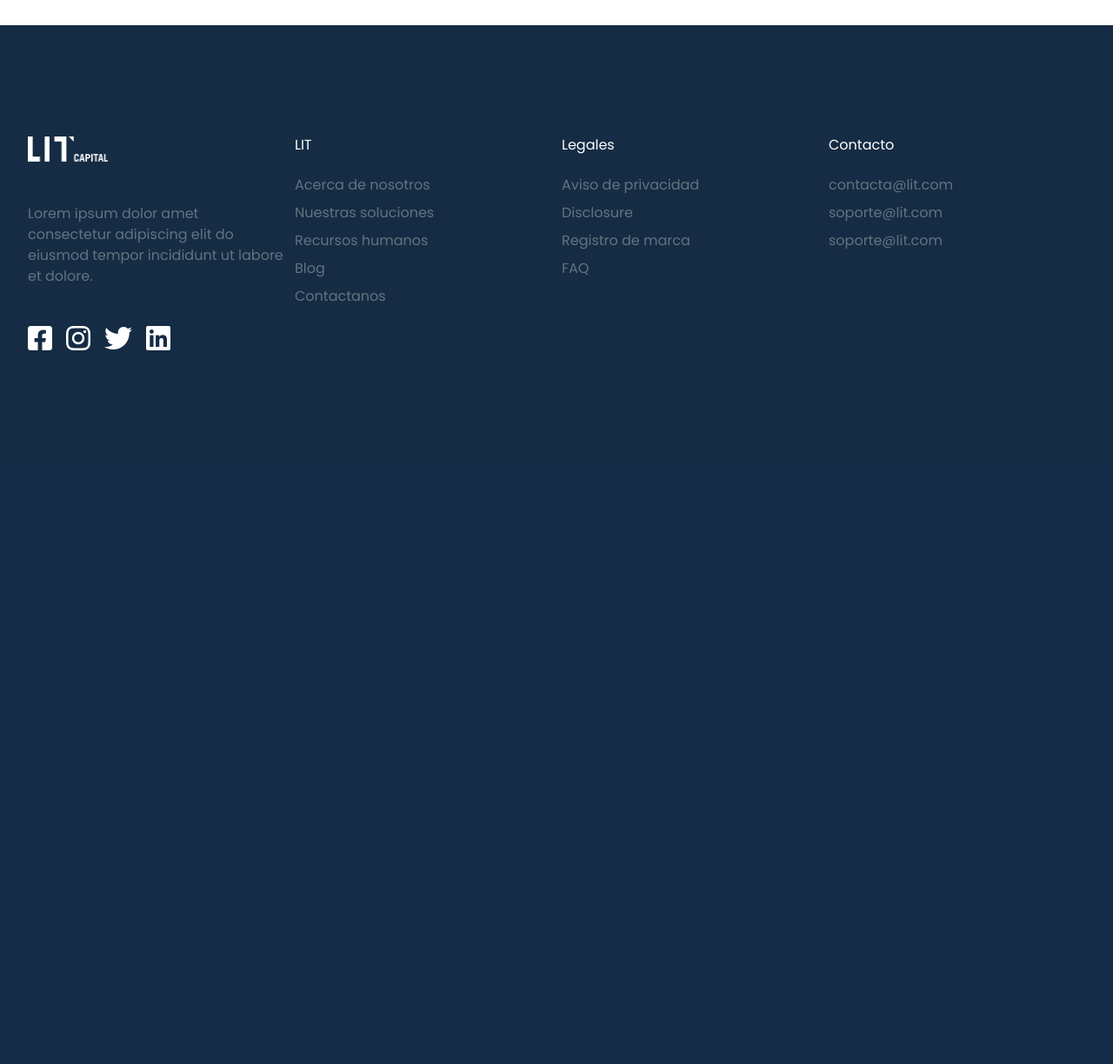
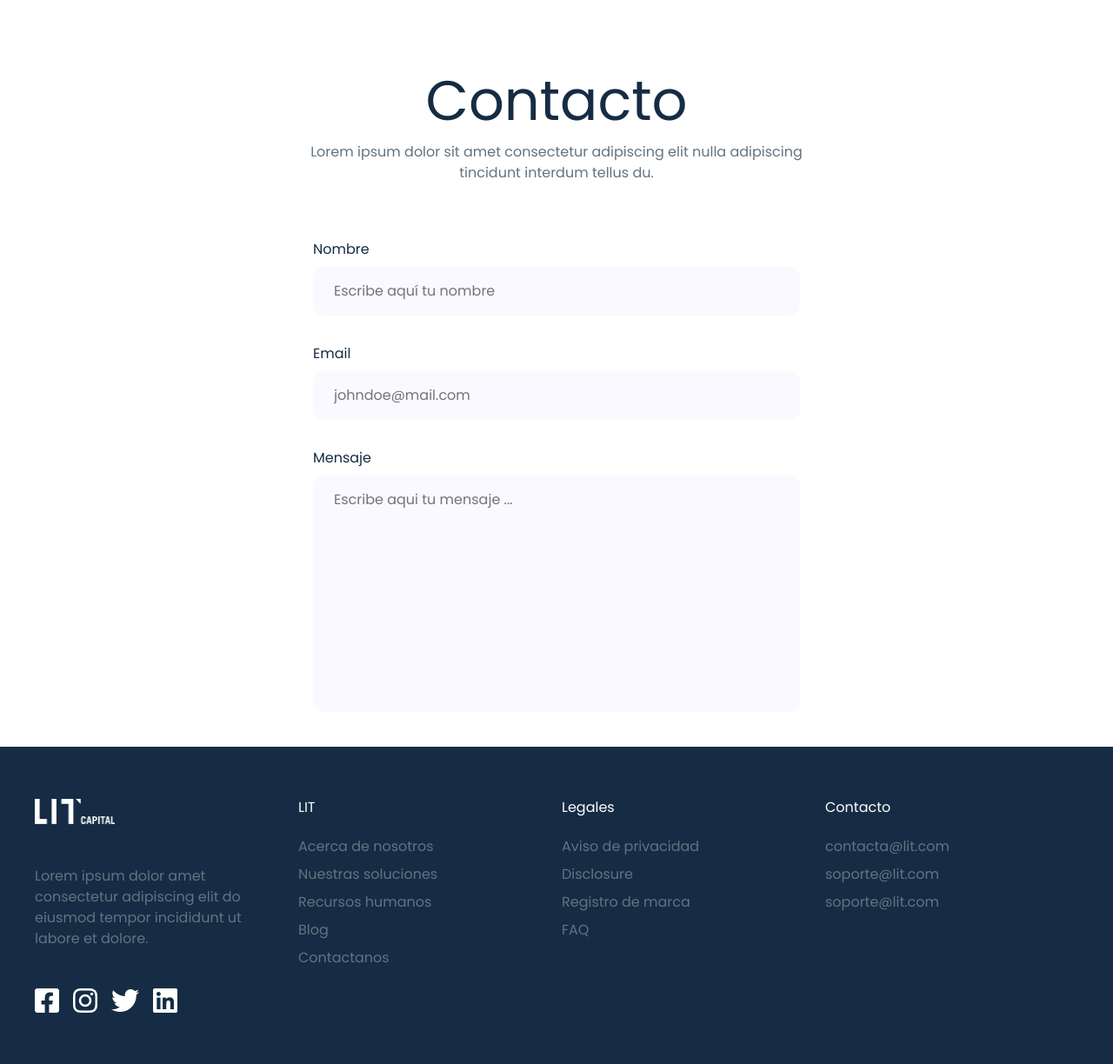
Before and after one commit to samuel-mc/lit-capital, a PHP site: page /lit_capital/ in a window 1280 px wide. Shown: the part 2339-3563 px from the top of the page at 87% size. Before the commit the page ends 2742 px from the top, so only its background shows below. Run offline with PHP 8.4, Linux system fonts and the light colour scheme; some libraries are stand-ins or nearby versions.

Commit message:
Seccion de contacto

```diff
--- a/public/css/generics.css
+++ b/public/css/generics.css
@@ -3,6 +3,7 @@
     --medium-blue: #3E5E8C;
     --light-blue: #77B0D2;
     --grey: #637381;
+    --white-input: #F9F9FF;
 
     --text-xs: 12px;
     --text-sm: 16px;
@@ -47,6 +48,10 @@
 
 .text--grey {
     color: var(--grey);
+}
+
+.text--dark-blue {
+    color: var(--dark-blue);
 }
 
 .a--white {
--- a/public/css/style.css
+++ b/public/css/style.css
@@ -35,7 +35,43 @@ html {
 }
 
 .p--footer {
-    padding: 128px 32px;
+    padding: 60px 40px;
+}
+
+.input--group {
+    display: flex;
+    flex-direction: column;
+    width: 100%;
+    padding: 16px;
+}
+
+.input--group > input {
+    background-color: var(--white-input);
+    border: none;
+    padding: 16px 24px;
+    border-radius: 12px;
+    transition: box-shadow 0.6s ease-in-out;
+}
+
+.input--group > input:focus {
+    outline: none;
+    box-shadow: rgba(0, 0, 0, 0.24) 0px 3px 8px;
+    transition: box-shadow 0.3s ease-in-out;
+}
+
+.input--group > textarea {
+    background-color: var(--white-input);
+    border: none;
+    padding: 16px 24px;
+    border-radius: 12px;
+    resize: none;
+    transition: box-shadow 0.6s ease-in-out;
+}
+
+.input--group > textarea:focus {
+    outline: none;
+    box-shadow: rgba(0, 0, 0, 0.24) 0px 3px 8px;
+    transition: box-shadow 0.3s ease-in-out;
 }
 
 @keyframes appear {
--- a/views/components/contacto.php
+++ b/views/components/contacto.php
@@ -1,31 +1,26 @@
-<section class="max-w-7xl mx-auto bg-yellow_bg px-4 py-8 mt-4 lg:mt-12">
-    <h3 class="text--gradient text-3xl text-center mb-8"><b>Contactanos</b></h3>
-    <div class="grid grid-cols-1 sm:grid-cols-2 max-w-3xl mx-auto gap-4">
-        <div class="p-2">
-            <h4 class="text-xl font-bold">Comienza a optimizar tu logística de una manera más moderna y precisa contáctanos</h4>
-            <!-- <p class="text-grey_text my-4">
-                Lorem ipsum dolor sit amet, consectetur adipisicing elit, sed do eiusmod tempor incididunt ut labore et dolore magna aliqua.
-            </p> -->
-            <!-- <div class="flex items-center my-2">
-                <i class="fa-solid fa-location-dot"></i>
-                <p class="ml-2 text-grey_text">Dirección</p>
-            </div> -->
-            <div class="flex items-center my-2">
-                <i class="fa-solid fa-phone"></i>
-                <p class="ml-2 text-grey_text">(55)7697-8925</p>
-            </div>
-            <div class="flex items-center my-2">
-                <i class="fa-solid fa-envelope"></i>
-                <p class="ml-2 text-grey_text">contacto@encargoolk.com</p>
-            </div>
+<section class="w--50 p-4">
+    <div class="text-center mb-5">
+        <h2 class="text--2xl text--dark-blue mb-2">Contacto</h2>
+        <p class="text--sm text--grey">
+            Lorem ipsum dolor sit amet consectetur adipiscing elit nulla adipiscing tincidunt interdum tellus du.
+        </p>
+    </div>
+    <div class="d-flex w-100 flex-wrap">
+        <div class="input--group">
+            <label for="nombre" class="text--sm text--dark-blue">Nombre</label>
+            <input type="text" id="nombre" name="nombre" placeholder="Escribe aquí tu nombre">
         </div>
-        <div>
-            <form>
-                <input type="email" name="email" id="email" class="shadow-sm block w-full sm:text-sm border-gray-400 rounded-md mb-4" placeholder="Correo electrónico">
-                <input type="text" name="text" id="text" class="shadow-sm block w-full sm:text-sm border-gray-400 rounded-md mb-4" placeholder="Asunto">
-                <textarea name="comentario" id="comentario" cols="30" rows="5" class="shadow-sm block w-full sm:text-sm border-gray-400 rounded-md mb-4" placeholder="Escribe tu comentario ..."></textarea>
-                <button type="submit" class="w-full bg-black hover:bg-orange text-white rounded-md py-1 px-4 transition-all">ENVIAR</button>
-            </form>
+        <div class="input--group">
+            <label for="email" class="text--sm text--dark-blue">Email</label>
+            <input type="text" id="email" placeholder="johndoe@mail.com">
+        </div>
+
+    </div>
+    <div>
+        <div class="input--group w-100">
+            <label for="mensaje" class="text--sm text--dark-blue">Mensaje</label>
+            <textarea name="mensaje" id="mensaje" cols="30" rows="10" placeholder="Escribe aqui tu mensaje ..."></textarea>
         </div>
     </div>
+
 </section>
--- a/views/index.php
+++ b/views/index.php
@@ -13,7 +13,7 @@
         <div class="grid--2cols align-items-center gap--24">
             <div class="text--white">
                 <h2 class="text--2xl">Quienes somos</h2>
-                <p class="text-sm my-3">
+                <p class="text-sm my-5">
                     Lorem ipsum dolor sit amet consectetur adipiscing eli mattis sit phasellus mollis sit aliquam sit nullam.
                 </p>
                 <a href="<?php echo __ROOT__; ?>/contacto" class="btn btn-light py-3 px-4">
@@ -32,15 +32,17 @@
             </div>
             <div class="text--white">
                 <h2 class="text--2xl">Nuestras soluciones</h2>
-                <p class="text-sm my-3">
+                <p class="text-sm my-5">
                     Lorem ipsum dolor sit amet consectetur adipiscing eli mattis sit phasellus mollis sit aliquam sit nullam.
                 </p>
+                <div class="d-flex flex-wrap">
                     <a href="<?php echo __ROOT__; ?>/contacto" class="btn btn-light py-3 px-4">
                         Conoce más
                     </a>
                     <a href="<?php echo __ROOT__; ?>/contacto" class="a--white py-3 px-4">
                         Habla con un asesor <i class="fa-solid fa-arrow-right"></i>
                     </a>
+                </div>
             </div>
         </div>
     </section>
@@ -50,5 +52,8 @@
     <section class="mw--1440 p-5 ">
         <iframe style="border-radius:12px" src="https://open.spotify.com/embed/episode/1Cnpar6QzToE3O4GMpQ2bd?utm_source=generator&theme=0" width="100%" height="320" frameBorder="0" allowfullscreen="" allow="autoplay; clipboard-write; encrypted-media; fullscreen; picture-in-picture" loading="lazy"></iframe>
     </section>
+
+    <?php include 'components/contacto.php'; ?>
+
 </main>
 <?php include 'partials/footer.php'; ?>
```
Lines whose indentation alone changed are shown as unchanged.
